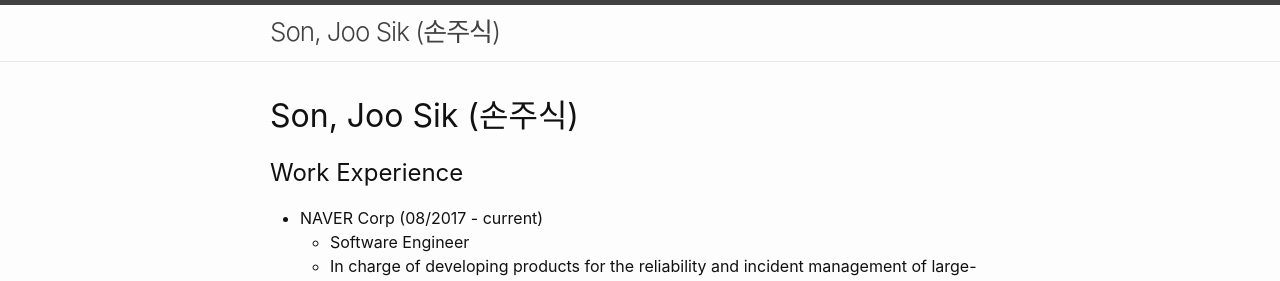
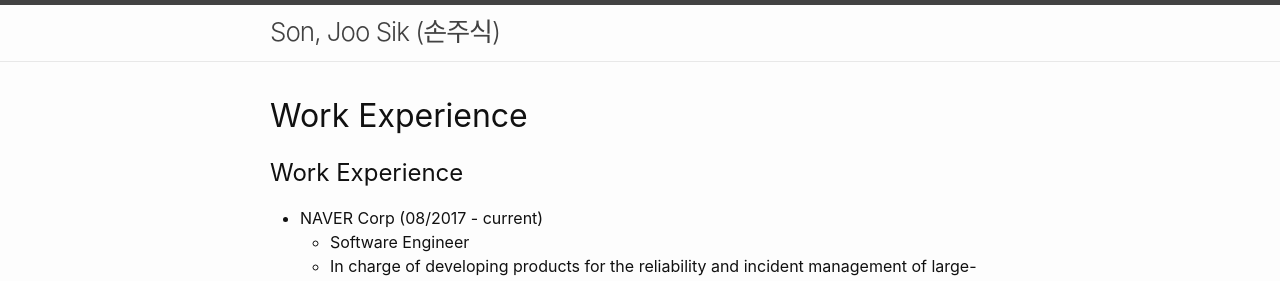
Before and after one commit to sonjoosik/sonjoosik.com, a Jekyll site: the page built from index.md, in a window 1280 px wide. Shown: the top 281 px of the page. Built offline with Jekyll 4.4.1, drawn with Linux system fonts in a browser that asks for light colours; our own code applies the rules of GitHub Pages for plain Markdown files.

Commit message:
remove title

```diff
--- a/index.md
+++ b/index.md
@@ -6,7 +6,7 @@
 # See: https://jekyllrb.com/docs/themes/#overriding-theme-defaults
 #
 layout: home
-title: Son, Joo Sik (손주식)
+title:
 ---
 
 ## Work Experience
```
